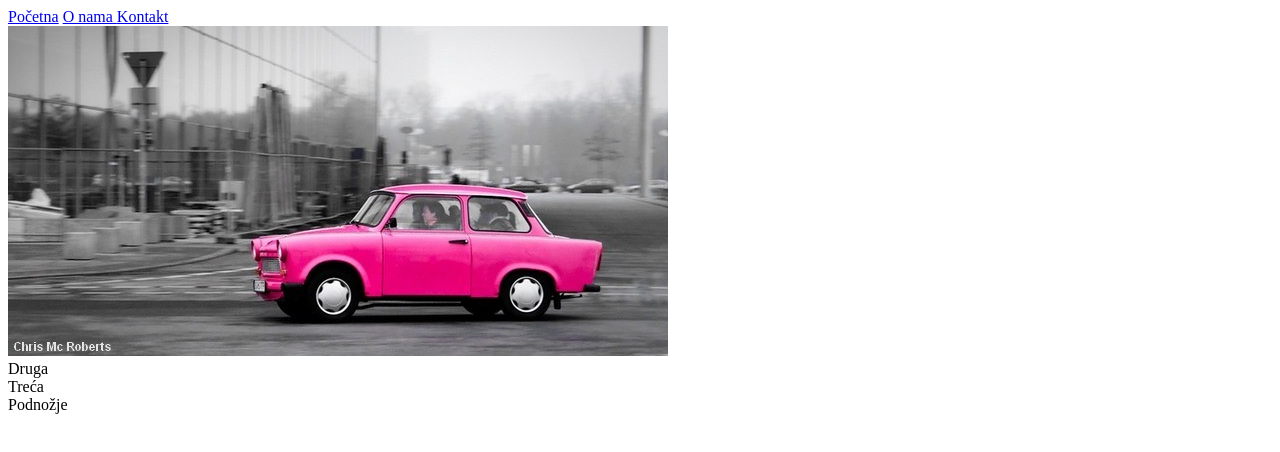
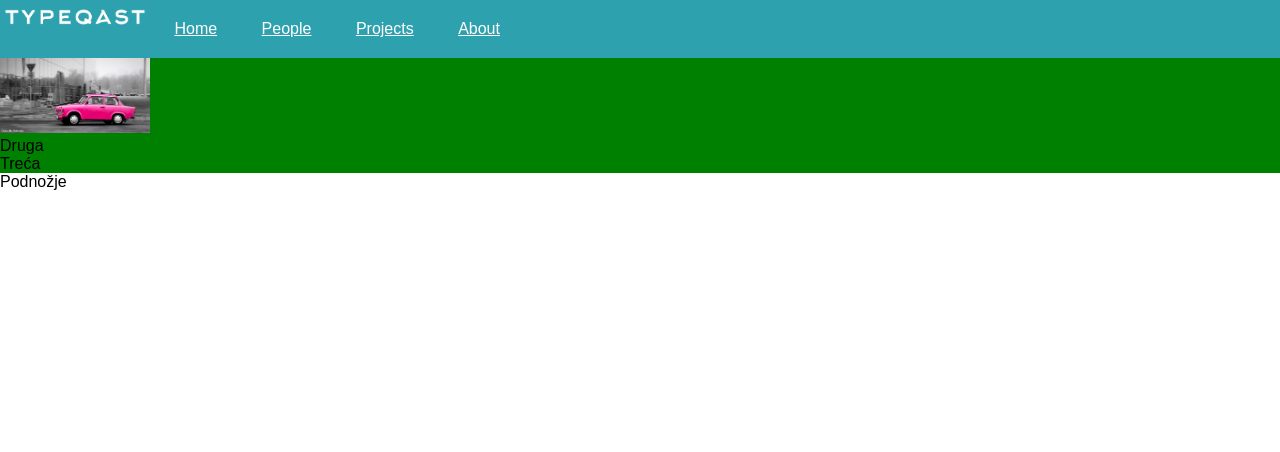
Before and after one commit to frezo00/aspira-praksa, a plain HTML site: page index.html in a window 1280 px wide. Drawn offline with Linux system fonts and the light colour scheme.

Commit message:
CSS basics with logo image

```diff
--- a/index.html
+++ b/index.html
@@ -4,28 +4,20 @@
     <meta charset="UTF-8" />
     <meta name="viewport" content="width=device-width, initial-scale=1.0" />
     <title>Moja stranica</title>
+    <link rel="stylesheet" href="./styles.css" />
   </head>
   <body>
     <header>
+      <img src="./images/logo.png" alt="Logo" />
       <nav>
-        <a href="http://nekastranica.com">Početna</a>
-        <a href="http://google.com" target="_blank" rel="noopener noreferrer">
-          O nama
-        </a>
-        <a href="#">Kontakt</a>
+        <a href="#" class="link">Home</a>
+        <a href="#" class="link">People</a>
+        <a href="#" class="link">Projects</a>
+        <a href="#" class="link">About</a>
       </nav>
-
-      <!-- <ul>
-        <li>
-          <a href="#">Prvi</a>
-        </li>
-        <li>Drugi</li>
-        <li>Treći</li>
-        <li>Četvrti</li>
-      </ul> -->
     </header>
 
-    <main>
+    <main id="glavni">
       <section>
         <img src="./images/timthumb.jpeg" alt="Moja slika" />
       </section>
@@ -33,6 +25,6 @@
       <section>Treća</section>
     </main>
 
-    <div>Podnožje</div>
+    <footer>Podnožje</footer>
   </body>
 </html>
--- /dev/null
+++ b/styles.css
@@ -0,0 +1,30 @@
+body {
+  color: black;
+  font-family: Arial, Helvetica, sans-serif;
+  font-size: 16px;
+  margin: 0;
+}
+
+header {
+  background-color: #2da1ae;
+}
+
+img {
+  width: 150px;
+  margin: 0 auto;
+}
+
+nav {
+  display: inline;
+}
+
+.link {
+  display: inline-block;
+  margin: 10px;
+  padding: 10px;
+  color: white;
+}
+
+#glavni {
+  background-color: green;
+}
```
Also changed, not shown: images/logo.png (added).
